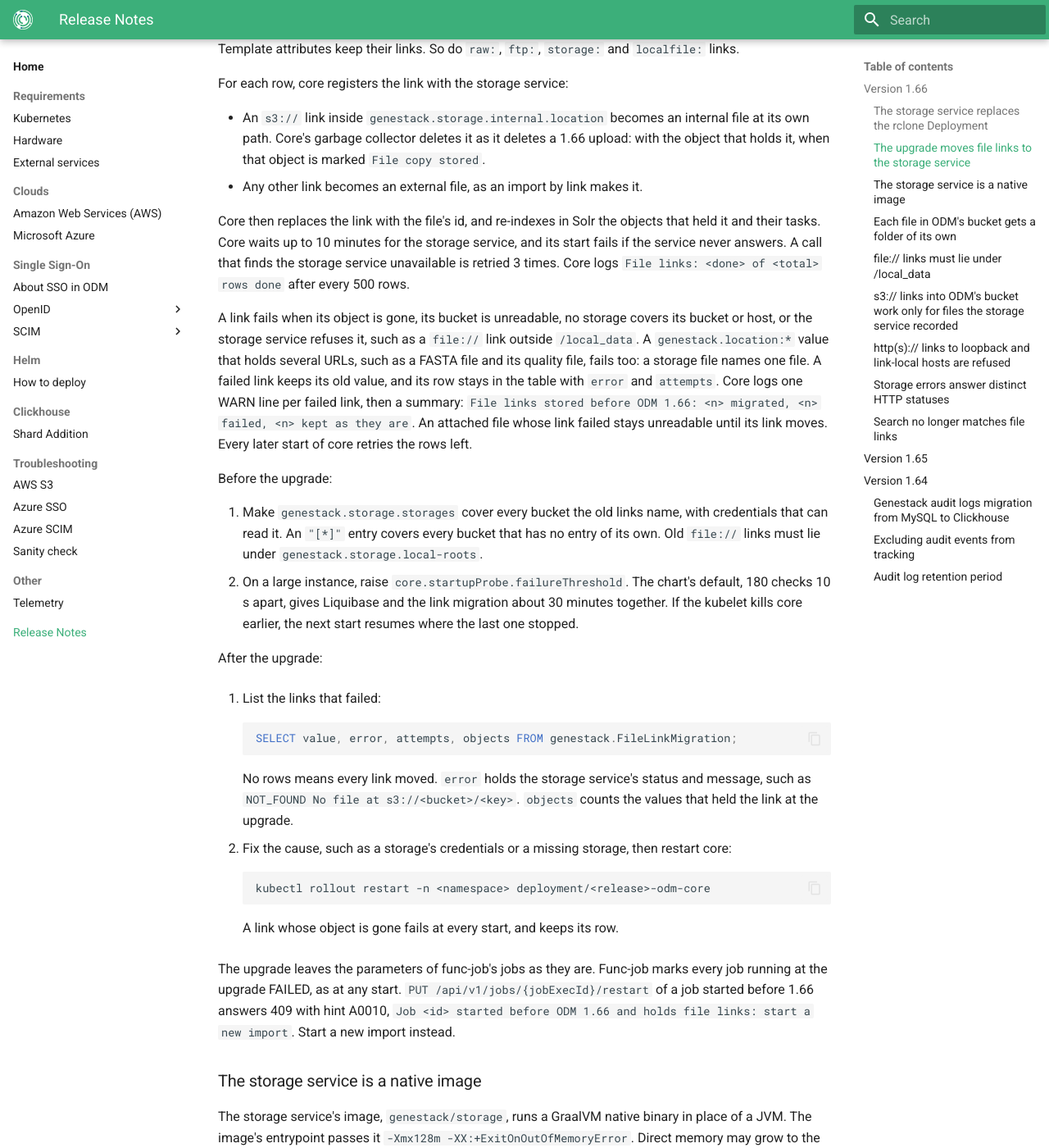
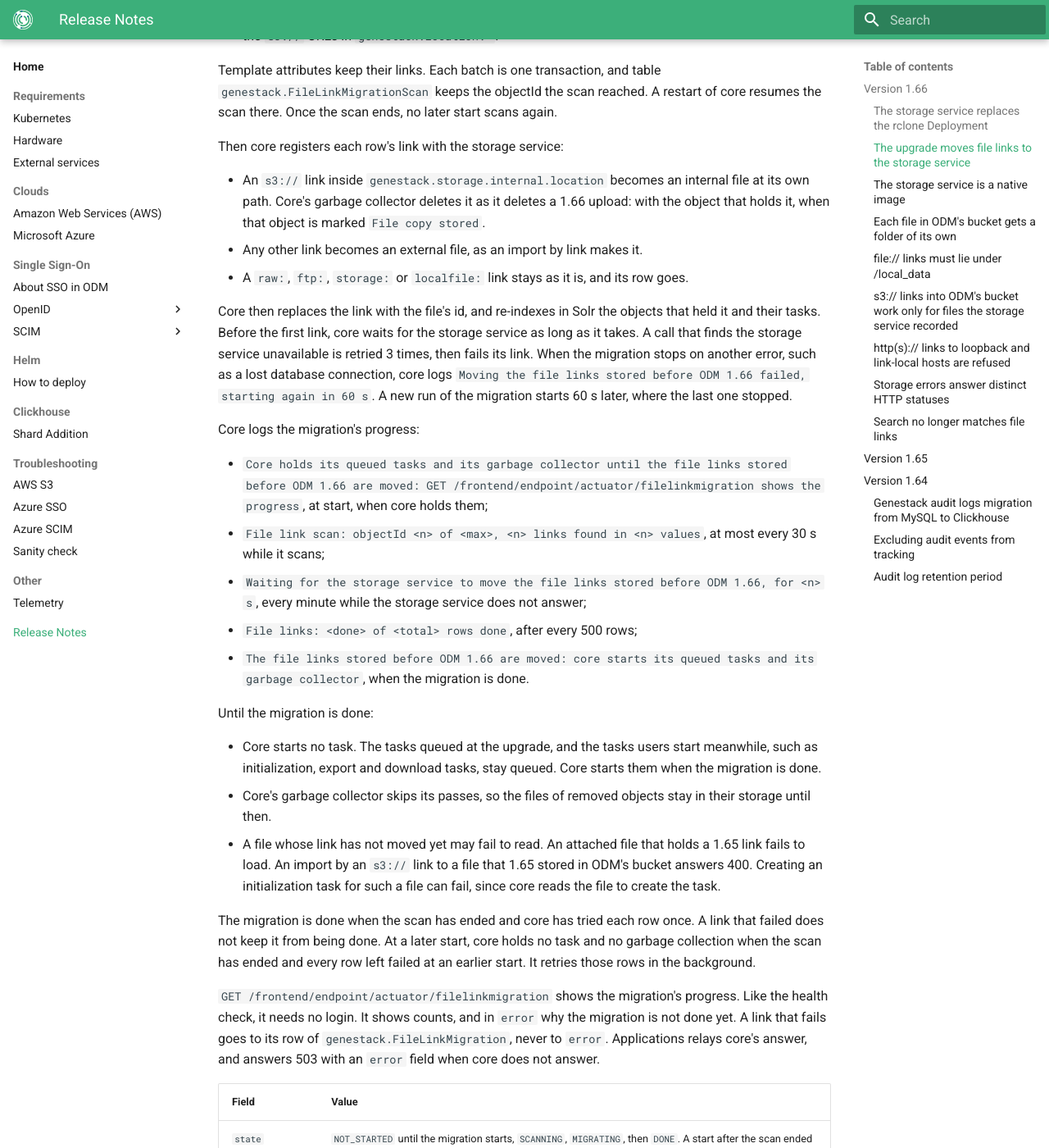
Before and after one commit to genestack/admin-docs, an MkDocs documentation site: the page built from docs/home/release-notes.md, in a window 1280 px wide and 1400 px high, scrolled down 2170 px. Shown: the whole window at 82% size. Built offline with MkDocs 1.6.1 and Material for MkDocs 9.7.7, drawn with Linux system fonts in a browser that asks for light colours; the version menu is left out; some of the changed text lies outside the part shown.

Commit message:
BIA-280: Describe the file link migration as a background run with a status endpoint
The migration no longer blocks core's start: a resumable scan, then the move,
on a background thread, with core's tasks and garbage collector held until it
is done, and its progress at /frontend/endpoint/actuator/filelinkmigration.
The Liquibase fill and the blocking runner are recorded as rejected, with the
odm-internal restore that showed their limits.

Co-Authored-By: Claude Opus 5.5 <noreply@anthropic.com>

````diff
--- a/docs/home/release-notes.md
+++ b/docs/home/release-notes.md
@@ -9,10 +9,11 @@
 
 !!! danger
 
-    ODM 1.66 refers to files by the storage service's ids, where earlier versions stored links. At its first start
-    after the upgrade, core moves the links of earlier versions to the storage service, and reports ready only once
-    it has tried each of them. Before you upgrade, make the storage service's storages cover every bucket the old
-    links name, and raise core's startup probe on a large instance. A file whose link fails to move stays
+    ODM 1.66 refers to files by the storage service's ids, where earlier versions stored links. After the upgrade,
+    core moves the links of earlier versions to the storage service in the background, which may take hours on a
+    large instance. Core reports ready at once. Until it has tried each link, core starts no task and skips its
+    garbage collection. Meanwhile, a file whose link has not moved yet may fail to read. Before you upgrade, make
+    the storage service's storages cover every bucket the old links name. A file whose link fails to move stays
     unreadable until a later start of core moves it. See
     [The upgrade moves file links to the storage service](#the-upgrade-moves-file-links-to-the-storage-service).
 
@@ -67,65 +68,116 @@ stored inside the location the same way, so they move with it.
 
 ### The upgrade moves file links to the storage service
 
-At every start, core moves the file links that ODM 1.65 and earlier stored to the storage service. It does so before
-it starts its queued tasks, its garbage collector and its web server, so nothing in core reads a link the migration
-has not reached. Until the migration ends, core answers no HTTP call, its health check included. A fresh installation
-has no such links, and core starts as before.
+After every start, core moves the file links that ODM 1.65 and earlier stored to the storage service. It runs the
+migration on a thread of its own and reports ready at once, so the upgrade's rollout does not wait for it. On a large
+instance the migration may take hours. A fresh installation has no such links, and its scan finds none.
 
-The 1.66 database migration lists the links once, in table `genestack.FileLinkMigration`, one row per distinct
-value:
+First, core scans table `genestack.SimpleMetainfo` in batches of 10,000 objectIds. It lists the links it finds in
+table `genestack.FileLinkMigration`, one row per distinct value:
 
 - the links in `genestack.url:data`, `genestack:metadata$Source` and `genestack.url:annotations`;
 - the `s3://` URLs in `genestack.location:*`.
 
-Template attributes keep their links. So do `raw:`, `ftp:`, `storage:` and `localfile:` links.
+Template attributes keep their links. Each batch is one transaction, and table `genestack.FileLinkMigrationScan`
+keeps the objectId the scan reached. A restart of core resumes the scan there. Once the scan ends, no later start
+scans again.
 
-For each row, core registers the link with the storage service:
+Then core registers each row's link with the storage service:
 
 - An `s3://` link inside `genestack.storage.internal.location` becomes an internal file at its own path. Core's
   garbage collector deletes it as it deletes a 1.66 upload: with the object that holds it, when that object is
   marked `File copy stored`.
 - Any other link becomes an external file, as an import by link makes it.
+- A `raw:`, `ftp:`, `storage:` or `localfile:` link stays as it is, and its row goes.
 
 Core then replaces the link with the file's id, and re-indexes in Solr the objects that held it and their tasks.
-Core waits up to 10 minutes for the storage service, and its start fails if the service never answers. A call that
-finds the storage service unavailable is retried 3 times. Core logs `File links: <done> of <total> rows done` after
-every 500 rows.
+Before the first link, core waits for the storage service as long as it takes. A call that finds the storage service
+unavailable is retried 3 times, then fails its link. When the migration stops on another error, such as a lost
+database connection, core logs `Moving the file links stored before ODM 1.66 failed, starting again in 60 s`. A
+new run of the migration starts 60 s later, where the last one stopped.
+
+Core logs the migration's progress:
+
+- `Core holds its queued tasks and its garbage collector until the file links stored before ODM 1.66 are moved:
+  GET /frontend/endpoint/actuator/filelinkmigration shows the progress`, at start, when core holds them;
+- `File link scan: objectId <n> of <max>, <n> links found in <n> values`, at most every 30 s while it scans;
+- `Waiting for the storage service to move the file links stored before ODM 1.66, for <n> s`, every minute while
+  the storage service does not answer;
+- `File links: <done> of <total> rows done`, after every 500 rows;
+- `The file links stored before ODM 1.66 are moved: core starts its queued tasks and its garbage collector`, when
+  the migration is done.
+
+Until the migration is done:
+
+- Core starts no task. The tasks queued at the upgrade, and the tasks users start meanwhile, such as initialization,
+  export and download tasks, stay queued. Core starts them when the migration is done.
+- Core's garbage collector skips its passes, so the files of removed objects stay in their storage until then.
+- A file whose link has not moved yet may fail to read. An attached file that holds a 1.65 link fails to load. An
+  import by an `s3://` link to a file that 1.65 stored in ODM's bucket answers 400. Creating an initialization task
+  for such a file can fail, since core reads the file to create the task.
+
+The migration is done when the scan has ended and core has tried each row once. A link that failed does not keep it
+from being done. At a later start, core holds no task and no garbage collection when the scan has ended and every
+row left failed at an earlier start. It retries those rows in the background.
+
+`GET /frontend/endpoint/actuator/filelinkmigration` shows the migration's progress. Like the health check, it needs
+no login. It shows counts, and in `error` why the migration is not done yet. A link that fails goes to its row of
+`genestack.FileLinkMigration`, never to `error`. Applications relays core's answer, and answers 503 with an `error`
+field when core does not answer.
+
+| Field | Value |
+| --- | --- |
+| `state` | `NOT_STARTED` until the migration starts, `SCANNING`, `MIGRATING`, then `DONE`. A start after the scan ended skips `SCANNING` |
+| `scannedObjectId` | The objectId the scan reached |
+| `maxObjectId` | The largest objectId the scan reads to |
+| `rows` | The rows of `genestack.FileLinkMigration` this run moves, found by the scan or left by an earlier run. 0 while core scans |
+| `migrated` | The rows moved to the storage service in this run |
+| `failed` | The rows that failed in this run |
+| `kept` | The rows whose link stays as it is, such as a `raw:` link, in this run |
+| `startedAt`, `finishedAt` | When this run started, and when it was done. Absent until then |
+| `error` | `waiting for the storage service since <instant>` while core waits for it, with an ISO-8601 UTC time such as `2026-11-17T10:00:00.123Z`. Otherwise the failure of the last run that failed since core started, as `<class>: <message>`, such as `SQLException: Lock wait timeout exceeded`. Absent when there is neither, and once `DONE` |
+
+The counts are per run. A run that fails starts again 60 s later, and counts from 0. `error` keeps its failure until
+a run is `DONE`.
 
 A link fails when its object is gone, its bucket is unreadable, no storage covers its bucket or host, or the storage
 service refuses it, such as a `file://` link outside `/local_data`. A `genestack.location:*` value that holds several
 URLs, such as a FASTA file and its quality file, fails too: a storage file names one file. A failed link keeps its
 old value, and its row stays in the table with `error` and `attempts`. Core logs one WARN line per failed link, then
-a summary: `File links stored before ODM 1.66: <n> migrated, <n> failed, <n> kept as they are`. An attached file
-whose link failed stays unreadable until its link moves. Every later start of core retries the rows left.
+a summary that starts `File links stored before ODM 1.66: <n> migrated, <n> failed, <n> kept as they are`. An
+attached file whose link failed stays unreadable until its link moves. Every later start of core retries the rows
+left.
 
-Before the upgrade:
-
-1. Make `genestack.storage.storages` cover every bucket the old links name, with credentials that can read it. An
-   `"[*]"` entry covers every bucket that has no entry of its own. Old `file://` links must lie under
-   `genestack.storage.local-roots`.
-2. On a large instance, raise `core.startupProbe.failureThreshold`. The chart's default, 180 checks 10 s apart,
-   gives Liquibase and the link migration about 30 minutes together. If the kubelet kills core earlier, the next
-   start resumes where the last one stopped.
+Before the upgrade, make `genestack.storage.storages` cover every bucket the old links name, with credentials that
+can read it. An `"[*]"` entry covers every bucket that has no entry of its own. Old `file://` links must lie under
+`genestack.storage.local-roots`.
 
 After the upgrade:
 
-1. List the links that failed:
+1. Watch the migration until `state` is `DONE`. `error` shows what it waits for or what failed last:
+
+    ```shell
+    curl https://<odm-host>/frontend/endpoint/actuator/filelinkmigration
+    ```
+
+2. List the links that failed. Once `state` is `DONE`, the rows left in the table are those links:
 
     ```sql
     SELECT value, error, attempts, objects FROM genestack.FileLinkMigration;
     ```
 
     No rows means every link moved. `error` holds the storage service's status and message, such as
-    `NOT_FOUND No file at s3://<bucket>/<key>`. `objects` counts the values that held the link at the upgrade.
+    `NOT_FOUND No file at s3://<bucket>/<key>`. `objects` counts the values that held the link when the scan found
+    it.
 
-2. Fix the cause, such as a storage's credentials or a missing storage, then restart core:
+3. Fix the cause, such as a storage's credentials or a missing storage, then restart core:
 
     ```shell
     kubectl rollout restart -n <namespace> deployment/<release>-odm-core
     ```
 
-    A link whose object is gone fails at every start, and keeps its row.
+    Core retries the rows left in the background, and holds no task meanwhile. A link whose object is gone fails at
+    every start, and keeps its row.
 
 The upgrade leaves the parameters of func-job's jobs as they are. Func-job marks every job running at the upgrade
 FAILED, as at any start. `PUT /api/v1/jobs/{jobExecId}/restart` of a job started before 1.66 answers 409 with hint
@@ -192,8 +244,9 @@ that path, such as a 1.66 upload or a file the upgrade moved. These fail on such
 With the location built from the 1.65 values, as above, every file 1.65 stored in ODM's bucket lies inside it. The
 upgrade records each of them at its own path, as
 [The upgrade moves file links to the storage service](#the-upgrade-moves-file-links-to-the-storage-service) says,
-so they keep working. A file whose link fails to move stays unrecorded, and these calls fail on it until a later
-start of core moves it.
+so they keep working once their links have moved. Until then, an import by link and a metadata replace fail on them.
+Core holds export and download tasks until the migration is done. A file whose link fails to move stays
+unrecorded, and these calls fail on it until a later start of core moves it.
 
 `s3://` links to objects another tool put into ODM's bucket stay refused. To import one, copy it to another bucket
 and import it from there.
````
